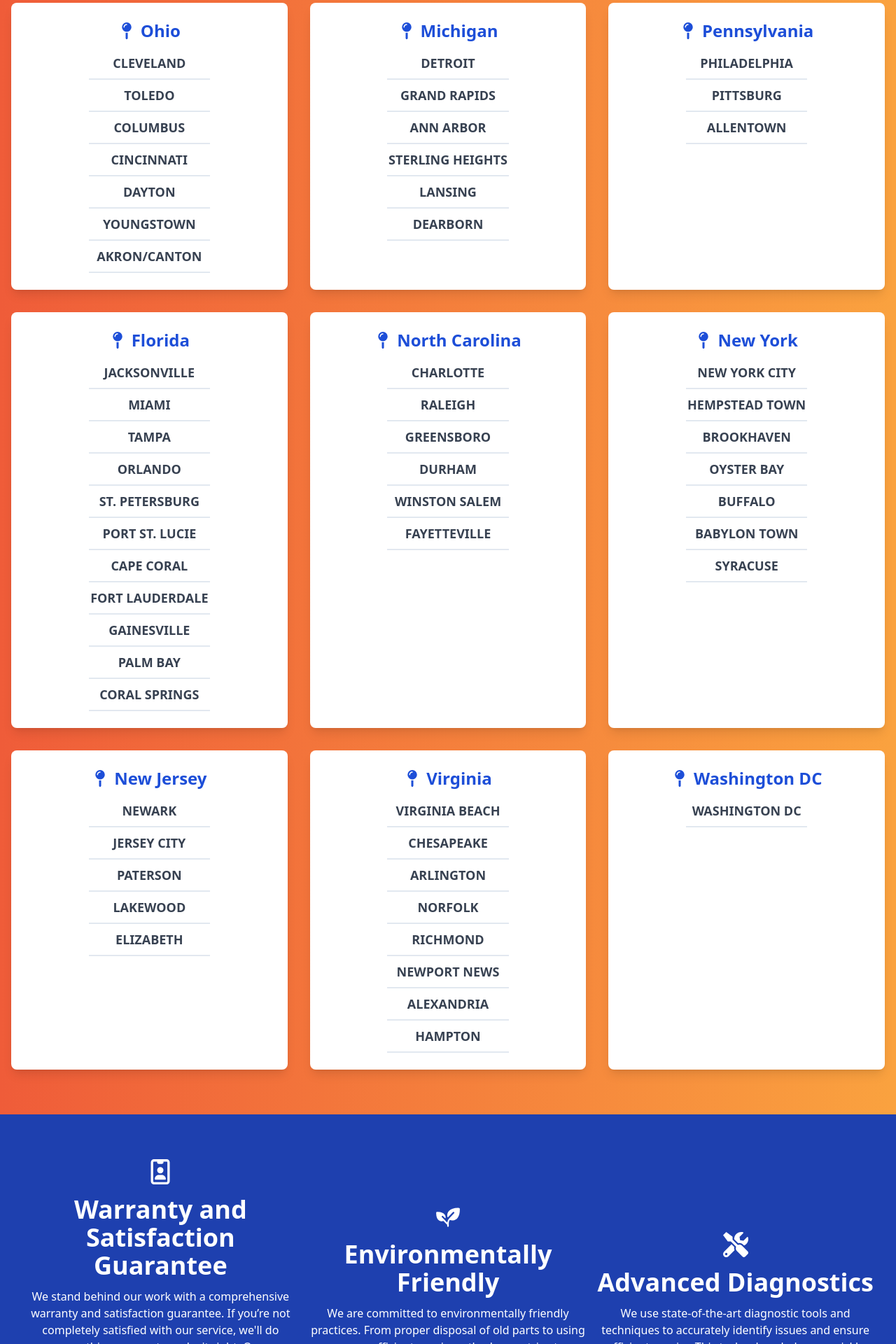
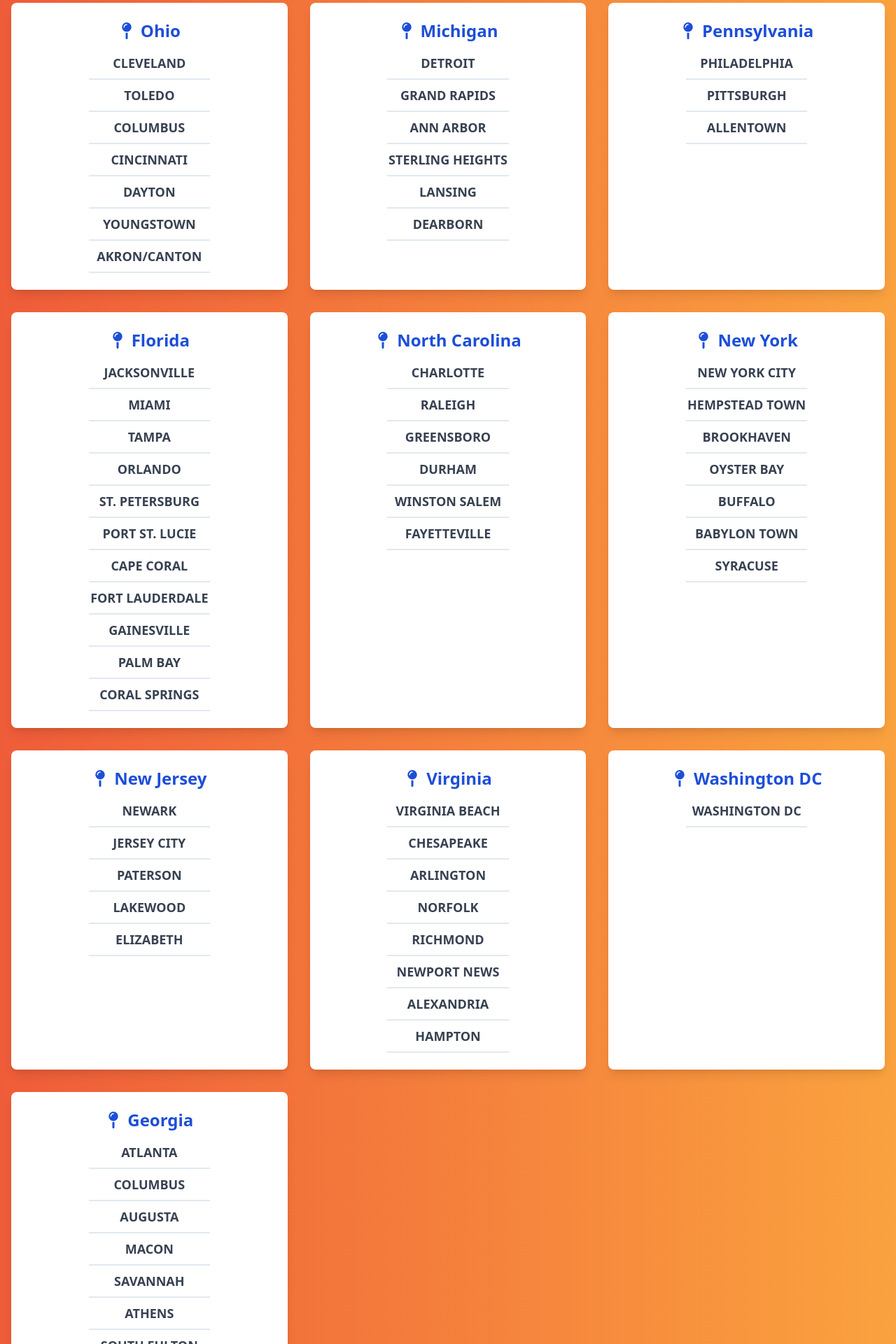
Before and after one commit to BronzeMik/theyfixappliances, a React (Vite) app: page / in a window 1280 px wide. Shown: the part 6400-8320 px from the top of the page at 70% size. Built offline with nearby package versions, Linux system fonts and the light colour scheme.

Commit message:
Update cities

```diff
--- a/src/components/CitiesWeServe.jsx
+++ b/src/components/CitiesWeServe.jsx
@@ -4,13 +4,14 @@ export default function CitiesWeServe() {
     const citiesWeServe = {
         "Ohio": ["Cleveland", "Toledo", "Columbus", "Cincinnati", "Dayton", "Youngstown", "Akron/Canton"],
         "Michigan": ["Detroit", "Grand Rapids", "Ann Arbor", "Sterling Heights", "Lansing", "Dearborn"],
-        "Pennsylvania": ["Philadelphia", "Pittsburg", "Allentown"],
+        "Pennsylvania": ["Philadelphia", "Pittsburgh", "Allentown"],
         "Florida": ["Jacksonville", "Miami", "Tampa", "Orlando", "St. Petersburg", "Port St. Lucie", "Cape Coral", "Fort Lauderdale", "Gainesville", "Palm Bay", "Coral Springs"],
         "North Carolina": ["Charlotte", "Raleigh", "Greensboro", "Durham", "Winston Salem", "Fayetteville"],
         "New York": ["New York City", "Hempstead Town", "Brookhaven", "Oyster Bay", "Buffalo", "Babylon Town", "Syracuse"],
         "New Jersey": ["Newark", "Jersey City", "Paterson", "Lakewood", "Elizabeth"],
         "Virginia": ["Virginia Beach", "Chesapeake", "Arlington", "Norfolk", "Richmond", "Newport News", "Alexandria", "Hampton"],
-        "Washington DC": ["Washington DC"]
+        "Washington DC": ["Washington DC"],
+        "Georgia": ["Atlanta", "Columbus", "Augusta", "Macon", "Savannah", "Athens", "South Fulton", "Sandy Springs"]
     };
 
     return (
```
Also changed, not shown: 1 other file (tests, documents, lock files or other folders).
